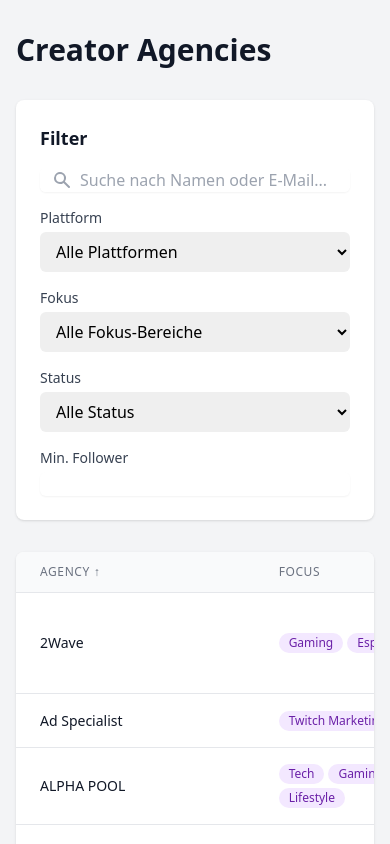
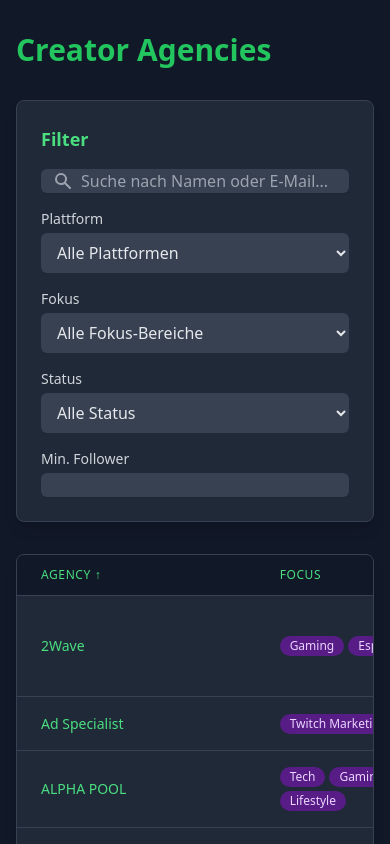
Before and after one commit to XboxDevCom/agencies, a React (Create React App) app: page / in a window 390 px wide. Shown: the top 844 px of the page. Built offline with nearby package versions, Linux system fonts and the light colour scheme.

Commit message:
style: changed white design to colorful

```diff
--- a/src/App.tsx
+++ b/src/App.tsx
@@ -103,13 +103,13 @@ function App() {
     });
 
   return (
-    <div className="min-h-screen bg-gray-100">
+    <div className="min-h-screen bg-gray-900">
       <div className="container mx-auto px-4 py-8">
-        <h1 className="text-3xl font-bold text-gray-900 mb-8">Creator Agencies</h1>
+        <h1 className="text-3xl font-bold text-green-500 mb-8">Creator Agencies</h1>
 
         {/* Filter Section */}
-        <div className="bg-white rounded-lg shadow p-6 mb-8">
-          <h2 className="text-lg font-semibold text-gray-900 mb-4">Filter</h2>
+        <div className="bg-gray-800 rounded-lg shadow-lg p-6 mb-8 border border-gray-700">
+          <h2 className="text-lg font-semibold text-green-400 mb-4">Filter</h2>
           <SearchAndFilter
             onSearch={handleSearch}
             onFilterChange={handleFilterChange}
--- a/src/components/CreatorList.tsx
+++ b/src/components/CreatorList.tsx
@@ -20,124 +20,131 @@ const CreatorList: React.FC<CreatorListProps> = ({
   };
 
   return (
-    <div className="bg-white shadow rounded-lg overflow-hidden">
-      <table className="min-w-full divide-y divide-gray-200">
-        <thead className="bg-gray-50">
+    <div className="bg-gray-800 shadow-lg rounded-lg overflow-hidden border border-gray-700">
+      <table className="min-w-full divide-y divide-gray-700">
+        <thead className="bg-gray-900">
           <tr>
             <th
               scope="col"
-              className="px-6 py-3 text-left text-xs font-medium text-gray-500 uppercase tracking-wider cursor-pointer hover:bg-gray-100"
+              className="px-6 py-3 text-left text-xs font-medium text-green-400 uppercase tracking-wider cursor-pointer hover:bg-gray-800"
               onClick={() => onSort('agency')}
             >
               Agency {renderSortIcon('agency')}
             </th>
             <th
               scope="col"
-              className="px-6 py-3 text-left text-xs font-medium text-gray-500 uppercase tracking-wider cursor-pointer hover:bg-gray-100"
+              className="px-6 py-3 text-left text-xs font-medium text-green-400 uppercase tracking-wider cursor-pointer hover:bg-gray-800"
               onClick={() => onSort('focus')}
             >
               Focus {renderSortIcon('focus')}
             </th>
             <th
               scope="col"
-              className="px-6 py-3 text-left text-xs font-medium text-gray-500 uppercase tracking-wider cursor-pointer hover:bg-gray-100"
+              className="px-6 py-3 text-left text-xs font-medium text-green-400 uppercase tracking-wider cursor-pointer hover:bg-gray-800"
               onClick={() => onSort('platforms')}
             >
               Platforms {renderSortIcon('platforms')}
             </th>
             <th
               scope="col"
-              className="px-6 py-3 text-left text-xs font-medium text-gray-500 uppercase tracking-wider cursor-pointer hover:bg-gray-100"
+              className="px-6 py-3 text-left text-xs font-medium text-green-400 uppercase tracking-wider cursor-pointer hover:bg-gray-800"
               onClick={() => onSort('references')}
             >
               References {renderSortIcon('references')}
             </th>
             <th
               scope="col"
-              className="px-6 py-3 text-left text-xs font-medium text-gray-500 uppercase tracking-wider cursor-pointer hover:bg-gray-100"
+              className="px-6 py-3 text-left text-xs font-medium text-green-400 uppercase tracking-wider cursor-pointer hover:bg-gray-800"
               onClick={() => onSort('conditions')}
             >
               Conditions {renderSortIcon('conditions')}
             </th>
             <th
               scope="col"
-              className="px-6 py-3 text-left text-xs font-medium text-gray-500 uppercase tracking-wider cursor-pointer hover:bg-gray-100"
+              className="px-6 py-3 text-left text-xs font-medium text-green-400 uppercase tracking-wider cursor-pointer hover:bg-gray-800"
               onClick={() => onSort('followers')}
             >
               Followers {renderSortIcon('followers')}
             </th>
             <th
               scope="col"
-              className="px-6 py-3 text-left text-xs font-medium text-gray-500 uppercase tracking-wider cursor-pointer hover:bg-gray-100"
+              className="px-6 py-3 text-left text-xs font-medium text-green-400 uppercase tracking-wider cursor-pointer hover:bg-gray-800"
               onClick={() => onSort('status')}
             >
               Status {renderSortIcon('status')}
             </th>
           </tr>
         </thead>
-        <tbody className="bg-white divide-y divide-gray-200">
+        <tbody className="bg-gray-800 divide-y divide-gray-700">
           {creators.map((creator, index) => (
-            <tr key={index} className="hover:bg-gray-50">
-              <td className="px-6 py-4 whitespace-nowrap text-sm font-medium text-gray-900">
-                {creator.agency}
+            <tr key={index} className="hover:bg-gray-700">
+              <td className="px-6 py-4 whitespace-nowrap text-sm font-medium text-gray-200">
+                <a
+                  href={creator.url}
+                  target="_blank"
+                  rel="noopener noreferrer"
+                  className="text-green-400 hover:text-green-300 transition-colors duration-200"
+                >
+                  {creator.agency}
+                </a>
               </td>
-              <td className="px-6 py-4 whitespace-nowrap text-sm text-gray-500">
+              <td className="px-6 py-4 whitespace-nowrap text-sm text-gray-300">
                 <div className="flex flex-wrap gap-1">
                   {creator.focus.map((item, i) => (
                     <span
                       key={i}
-                      className="inline-flex items-center px-2.5 py-0.5 rounded-full text-xs font-medium bg-purple-100 text-purple-800"
+                      className="inline-flex items-center px-2.5 py-0.5 rounded-full text-xs font-medium bg-purple-900 text-purple-200"
                     >
                       {item}
                     </span>
                   ))}
                 </div>
               </td>
-              <td className="px-6 py-4 whitespace-nowrap text-sm text-gray-500">
+              <td className="px-6 py-4 whitespace-nowrap text-sm text-gray-300">
                 <div className="flex flex-wrap gap-1">
                   {creator.platforms.map((platform, i) => (
                     <span
                       key={i}
-                      className="inline-flex items-center px-2.5 py-0.5 rounded-full text-xs font-medium bg-blue-100 text-blue-800"
+                      className="inline-flex items-center px-2.5 py-0.5 rounded-full text-xs font-medium bg-blue-900 text-blue-200"
                     >
                       {platform}
                     </span>
                   ))}
                 </div>
               </td>
-              <td className="px-6 py-4 whitespace-nowrap text-sm text-gray-500">
+              <td className="px-6 py-4 whitespace-nowrap text-sm text-gray-300">
                 <div className="flex flex-wrap gap-1">
                   {creator.references.map((reference, i) => (
                     <span
                       key={i}
-                      className="inline-flex items-center px-2.5 py-0.5 rounded-full text-xs font-medium bg-green-100 text-green-800"
+                      className="inline-flex items-center px-2.5 py-0.5 rounded-full text-xs font-medium bg-green-900 text-green-200"
                     >
                       {reference}
                     </span>
                   ))}
                 </div>
               </td>
-              <td className="px-6 py-4 whitespace-nowrap text-sm text-gray-500">
+              <td className="px-6 py-4 whitespace-nowrap text-sm text-gray-300">
                 <div className="flex flex-wrap gap-1">
                   {creator.conditions.map((condition, i) => (
                     <span
                       key={i}
-                      className="inline-flex items-center px-2.5 py-0.5 rounded-full text-xs font-medium bg-yellow-100 text-yellow-800"
+                      className="inline-flex items-center px-2.5 py-0.5 rounded-full text-xs font-medium bg-yellow-900 text-yellow-200"
                     >
                       {condition}
                     </span>
                   ))}
                 </div>
               </td>
-              <td className="px-6 py-4 whitespace-nowrap text-sm text-gray-500">
+              <td className="px-6 py-4 whitespace-nowrap text-sm text-gray-300">
                 {creator.followers.toLocaleString()}
               </td>
-              <td className="px-6 py-4 whitespace-nowrap text-sm text-gray-500">
+              <td className="px-6 py-4 whitespace-nowrap text-sm text-gray-300">
                 <span
                   className={`inline-flex items-center px-2.5 py-0.5 rounded-full text-xs font-medium ${
                     creator.status === 'active'
-                      ? 'bg-green-100 text-green-800'
-                      : 'bg-red-100 text-red-800'
+                      ? 'bg-green-900 text-green-200'
+                      : 'bg-red-900 text-red-200'
                   }`}
                 >
                   {creator.status}
--- a/src/components/SearchAndFilter.tsx
+++ b/src/components/SearchAndFilter.tsx
@@ -61,7 +61,7 @@ const SearchAndFilter: React.FC<SearchAndFilterProps> = ({ onSearch, onFilterCha
             type="text"
             name="search"
             id="search"
-            className="focus:ring-indigo-500 focus:border-indigo-500 block w-full pl-10 sm:text-sm border-gray-300 rounded-md"
+            className="focus:ring-green-500 focus:border-green-500 block w-full pl-10 sm:text-sm border-gray-600 rounded-md bg-gray-700 text-gray-200 placeholder-gray-400"
             placeholder="Suche nach Namen oder E-Mail..."
             onChange={handleSearchChange}
           />
@@ -70,13 +70,13 @@ const SearchAndFilter: React.FC<SearchAndFilterProps> = ({ onSearch, onFilterCha
 
       <div className="grid grid-cols-1 gap-4 sm:grid-cols-4">
         <div>
-          <label htmlFor="platform" className="block text-sm font-medium text-gray-700">
+          <label htmlFor="platform" className="block text-sm font-medium text-gray-300">
             Plattform
           </label>
           <select
             id="platform"
             name="platform"
-            className="mt-1 block w-full pl-3 pr-10 py-2 text-base border-gray-300 focus:outline-none focus:ring-indigo-500 focus:border-indigo-500 sm:text-sm rounded-md"
+            className="mt-1 block w-full pl-3 pr-10 py-2 text-base border-gray-600 focus:outline-none focus:ring-green-500 focus:border-green-500 sm:text-sm rounded-md bg-gray-700 text-gray-200"
             onChange={handleFilterChange}
           >
             <option value="">Alle Plattformen</option>
@@ -89,13 +89,13 @@ const SearchAndFilter: React.FC<SearchAndFilterProps> = ({ onSearch, onFilterCha
         </div>
 
         <div>
-          <label htmlFor="focus" className="block text-sm font-medium text-gray-700">
+          <label htmlFor="focus" className="block text-sm font-medium text-gray-300">
             Fokus
           </label>
           <select
             id="focus"
             name="focus"
-            className="mt-1 block w-full pl-3 pr-10 py-2 text-base border-gray-300 focus:outline-none focus:ring-indigo-500 focus:border-indigo-500 sm:text-sm rounded-md"
+            className="mt-1 block w-full pl-3 pr-10 py-2 text-base border-gray-600 focus:outline-none focus:ring-green-500 focus:border-green-500 sm:text-sm rounded-md bg-gray-700 text-gray-200"
             onChange={handleFilterChange}
           >
             <option value="">Alle Fokus-Bereiche</option>
@@ -108,13 +108,13 @@ const SearchAndFilter: React.FC<SearchAndFilterProps> = ({ onSearch, onFilterCha
         </div>
 
         <div>
-          <label htmlFor="status" className="block text-sm font-medium text-gray-700">
+          <label htmlFor="status" className="block text-sm font-medium text-gray-300">
             Status
           </label>
           <select
             id="status"
             name="status"
-            className="mt-1 block w-full pl-3 pr-10 py-2 text-base border-gray-300 focus:outline-none focus:ring-indigo-500 focus:border-indigo-500 sm:text-sm rounded-md"
+            className="mt-1 block w-full pl-3 pr-10 py-2 text-base border-gray-600 focus:outline-none focus:ring-green-500 focus:border-green-500 sm:text-sm rounded-md bg-gray-700 text-gray-200"
             onChange={handleFilterChange}
           >
             <option value="">Alle Status</option>
@@ -124,7 +124,7 @@ const SearchAndFilter: React.FC<SearchAndFilterProps> = ({ onSearch, onFilterCha
         </div>
 
         <div>
-          <label htmlFor="minFollowers" className="block text-sm font-medium text-gray-700">
+          <label htmlFor="minFollowers" className="block text-sm font-medium text-gray-300">
             Min. Follower
           </label>
           <input
@@ -132,7 +132,7 @@ const SearchAndFilter: React.FC<SearchAndFilterProps> = ({ onSearch, onFilterCha
             name="minFollowers"
             id="minFollowers"
             min="0"
-            className="mt-1 focus:ring-indigo-500 focus:border-indigo-500 block w-full shadow-sm sm:text-sm border-gray-300 rounded-md"
+            className="mt-1 focus:ring-green-500 focus:border-green-500 block w-full shadow-sm sm:text-sm border-gray-600 rounded-md bg-gray-700 text-gray-200"
             onChange={handleFilterChange}
           />
         </div>
--- a/src/types/Creator.ts
+++ b/src/types/Creator.ts
@@ -7,4 +7,5 @@ export interface Creator {
   followers: number;
   status: 'active' | 'inactive';
   notes?: string;
+  url: string;
 }
```
Also changed, not shown: public/data.csv.
